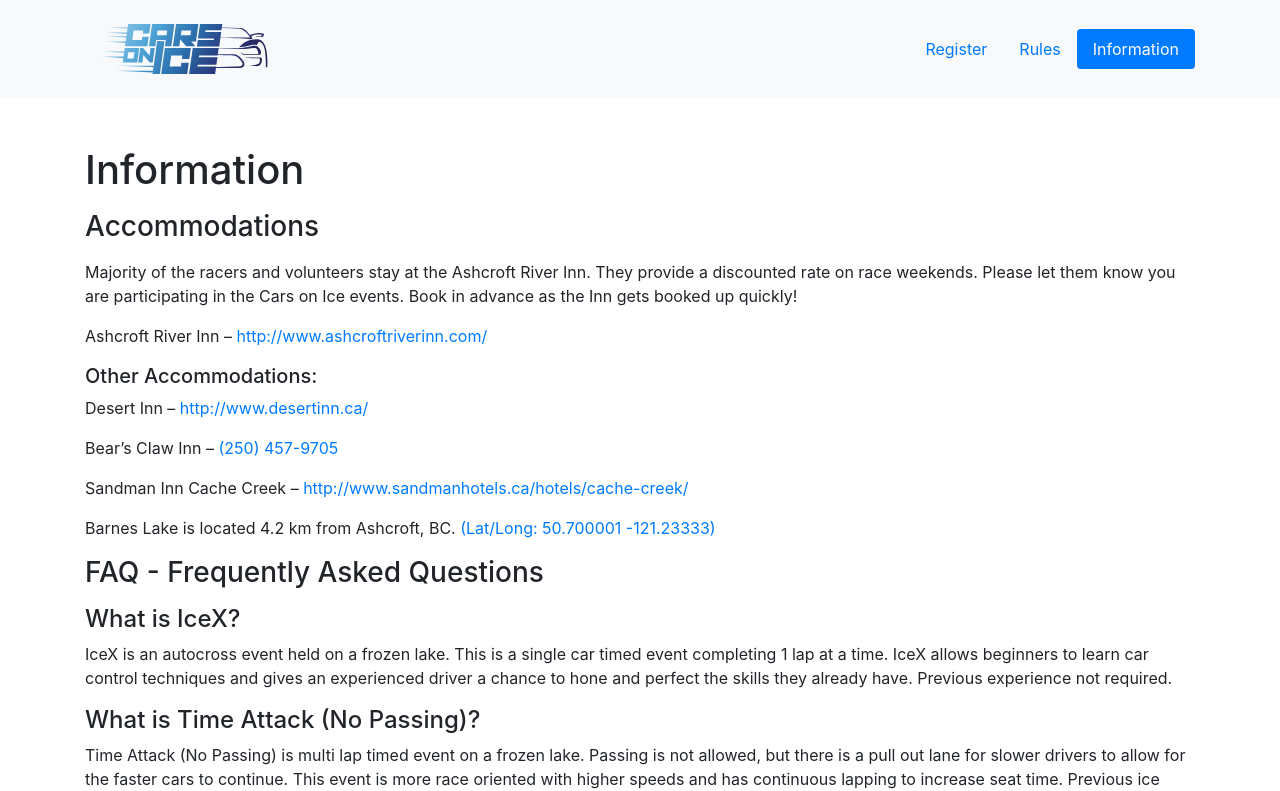
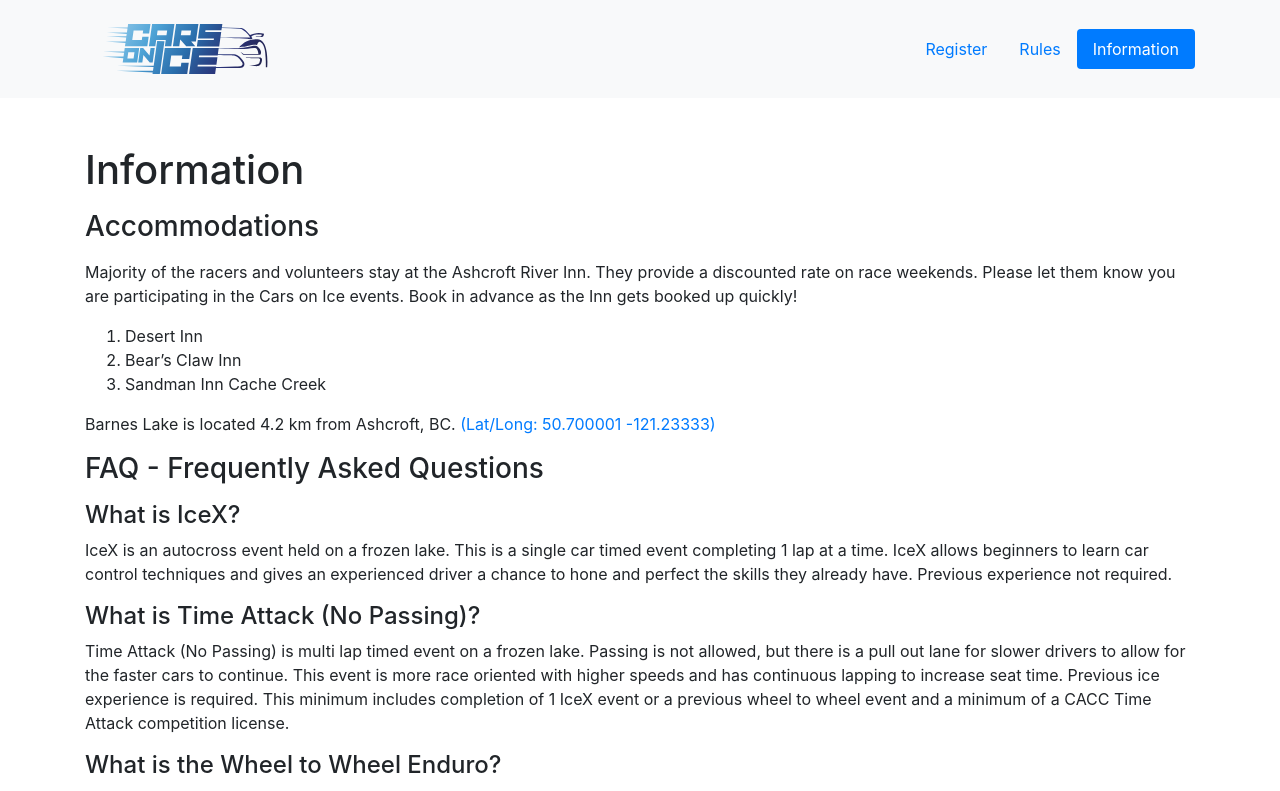
Before and after one commit to GaelenN/carsonice-static, a React (Create React App) app: page /information in a window 1280 px wide. Shown: the top 791 px of the page. Built offline with nearby package versions, Linux system fonts and the light colour scheme.

Commit message:
Fix broken accomidation links

```diff
--- a/src/pages/Information.js
+++ b/src/pages/Information.js
@@ -7,11 +7,11 @@ class Information extends Component {
         <h1 className="mt-3">Information</h1>
         <h3 className="my-3">Accommodations</h3>
         <p>Majority of the racers and volunteers stay at the Ashcroft River Inn. They provide a discounted rate on race weekends. Please let them know you are participating in the Cars on Ice events. Book in advance as the Inn gets booked up quickly!</p>
-        <p>Ashcroft River Inn – <a href="http://www.ashcroftriverinn.com/" target="_blank" rel="noopener noreferrer">http://www.ashcroftriverinn.com/</a></p>
-        <h5>Other Accommodations:</h5>
-        <p>Desert Inn – <a href="http://www.desertinn.ca/" target="_blank" rel="noopener noreferrer">http://www.desertinn.ca/</a></p>
-        <p>Bear’s Claw Inn – <a href="tel:(250) 457-9705" target="_blank" rel="noopener noreferrer">(250) 457-9705</a></p>
-        <p>Sandman Inn Cache Creek – <a href="http://www.sandmanhotels.ca/hotels/cache-creek/" target="_blank" rel="noopener noreferrer">http://www.sandmanhotels.ca/hotels/cache-creek/</a></p>
+        <ol>
+          <li>Desert Inn</li>
+          <li>Bear’s Claw Inn</li>
+          <li>Sandman Inn Cache Creek</li>
+        </ol>
         <p>Barnes Lake is located 4.2 km from Ashcroft, BC. <a href="https://www.google.com/maps/place/50%C2%B042'21.8%22N+121%C2%B014'20.5%22W/@50.706055,-121.2412117,594m/data=!3m2!1e3!4b1!4m21!1m14!4m13!1m6!1m2!1s0x548673f143a94fb3:0xbb9196ea9b81f38b!2sVancouver,+BC!2m2!1d-123.1207375!2d49.2827291!1m3!2m2!1d-121.2333333!2d50.7!3e0!5i1!3m5!1s0x0:0x0!7e2!8m2!3d50.7060551!4d-121.2390226" target="_blank" rel="noopener noreferrer">(Lat/Long: 50.700001 -121.23333)</a></p>
 
         <h3 className="my-3">FAQ - Frequently Asked Questions</h3>
--- a/src/pages/Rules.js
+++ b/src/pages/Rules.js
@@ -22,7 +22,7 @@ class Contact extends Component {
     </div>
         <ul class="list-group">
           <li class="list-group-item"><a href='https://cars-on-ice.s3.ca-central-1.amazonaws.com/2020-carsonice-rules.pdf' target="_blank" rel="noopener noreferrer">Cars On Ice Rules</a></li>
-          <li class="list-group-item"><a href='https://cars-on-ice.s3.ca-central-1.amazonaws.com/2020-carsonice-supreg.pdf' target="_blank" rel="noopener noreferrer">Cars On Ice Supplemental Regulations</a></li>
+          <li class="list-group-item"><a href='https://cars-on-ice.s3.ca-central-1.amazonaws.com/2021+Cars+on+Ice+Supplementary+Regulations.pdf' target="_blank" rel="noopener noreferrer">Cars On Ice Supplemental Regulations</a></li>
           <li class="list-group-item"><a href='https://cars-on-ice.s3.ca-central-1.amazonaws.com/2020-carsonice-techform.pdf' target="_blank" rel="noopener noreferrer">Cars On Ice Tech Form</a></li>
         </ul>
       </div>
```
